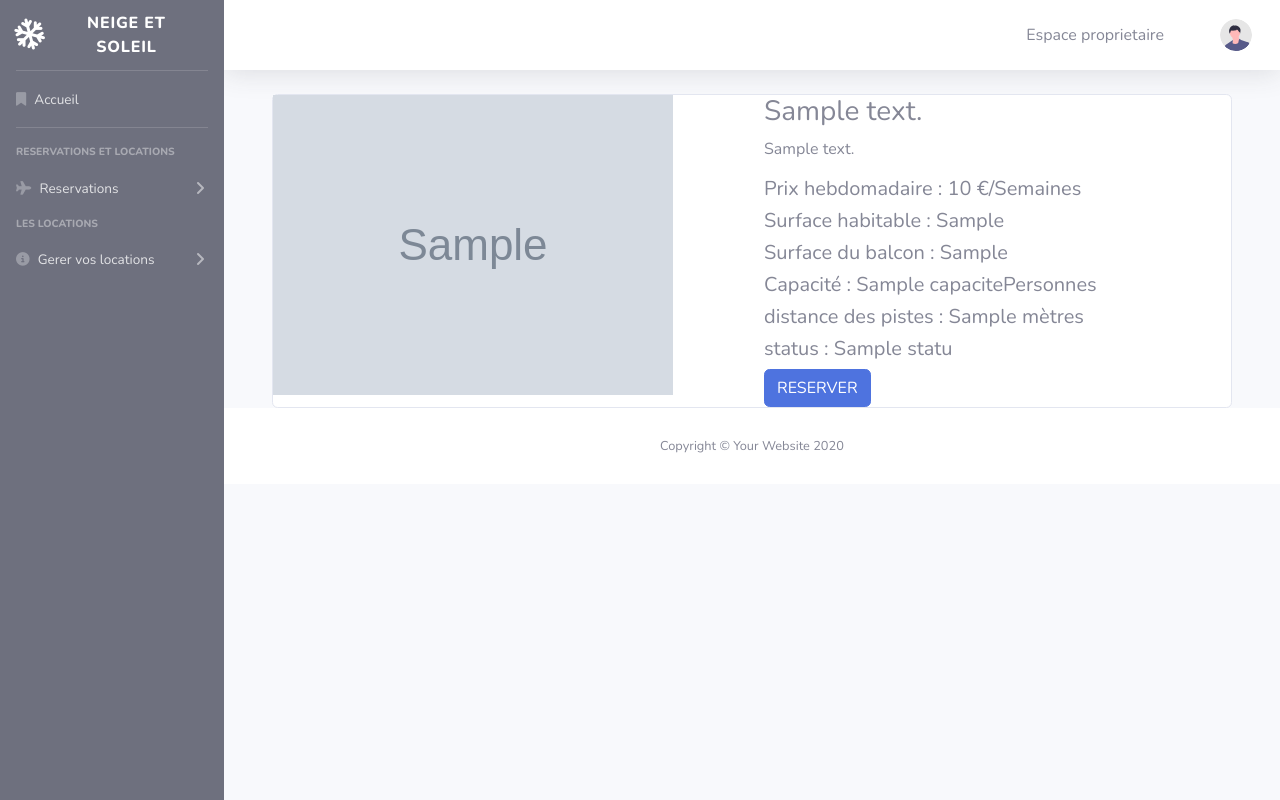
After one commit to ShanAZIZ/neige_soleil_django, a Django app: template neige_soleil_app/templates/neige_soleil_app/location_detail_main.html in a window 1280 px wide. The commit adds this page. Run offline with Django 3.2, Linux system fonts and the light colour scheme; the template is opened without the code that fills it: most values are stand-ins (such as "Sample title", 1, 10 or a date in 2020); grey boxes marked "Sample" are stand-in pictures; some libraries are stand-ins or nearby versions.

Commit message:
Creation de la vue et du template detail des locations (dynamique, depend de la location choisie, et traite par id)

```diff
--- a/neige_soleil_app/models.py
+++ b/neige_soleil_app/models.py
@@ -12,7 +12,6 @@ class Profile(models.Model):
 
 
 class Location(models.Model):
-
     DISPONIBLE = 'AVAIL'
     OCCUPER = 'BUSY'
     INACTIF = 'OFF'
@@ -36,7 +35,7 @@ class Location(models.Model):
 class PrixLocation(models.Model):
     location = models.OneToOneField(Location, on_delete=models.CASCADE)
     prix = models.FloatField()
-    #TO DO : Definir les prix par saison, les saisons et les prix afficher
+    # TO DO : Definir les prix par saison, les saisons et les prix afficher
 
 
 class LocationImage(models.Model):
--- /dev/null
+++ b/neige_soleil_app/templates/neige_soleil_app/location_detail_main.html
@@ -0,0 +1,30 @@
+{% extends 'neige_soleil_app/layout_main.html' %}
+{% block content %}
+{% load static %}
+<div class="container">
+    <div class="card">
+        <div class="container-fliud">
+            <div class="wrapper row">
+                <div class="preview col-md-6">
+                        {% for image in location.locationimage_set.all %}
+                           <img class="img-fluid" src="{{ image.imageURL  }}">
+                        {% endfor %}
+                </div>
+                <div class="details col-md-6">
+                    <h3 class="product-title">{{ location.description_breve }}</h3>
+                    <p class="product-description">{{ location.description }}</p>
+                    <h5 class="price">Prix hebdomadaire : <span>{{ location.prixlocation.prix }} €/Semaines</span></h5>
+                    <h5>Surface habitable : {{ location.surface_habitable }} </h5>
+                    <h5>Surface du balcon : {{ location.surface_balcon }} </h5>
+                    <h5>Capacité : {{ location.capacite }}Personnes</h5>
+                    <h5>distance des pistes : {{ location.distance_pistes }} mètres</h5>
+                    <h5>status : {{ location.status.label }} </h5>
+                    <div class="action">
+                        <button class="btn btn-primary" type="button">RESERVER</button>
+                    </div>
+                </div>
+            </div>
+        </div>
+    </div>
+</div>
+{% endblock %}
--- a/neige_soleil_app/urls.py
+++ b/neige_soleil_app/urls.py
@@ -11,4 +11,5 @@ urlpatterns = [
     path('logout/', views.logoutPage, name="logout"),
     path('proprietaire/', views.proprietaire_main, name="proprietaire"),
     path('newlocation/', views.new_location, name="new_location"),
+    path('locationdetail/<str:pk>', views.location_detail, name="location_detail"),
 ]
```
Also changed, not shown: neige_soleil_app/templates/neige_soleil_app/liste_locations.html (+6 -2 lines), neige_soleil_app/views.py (+9 -1 lines).
